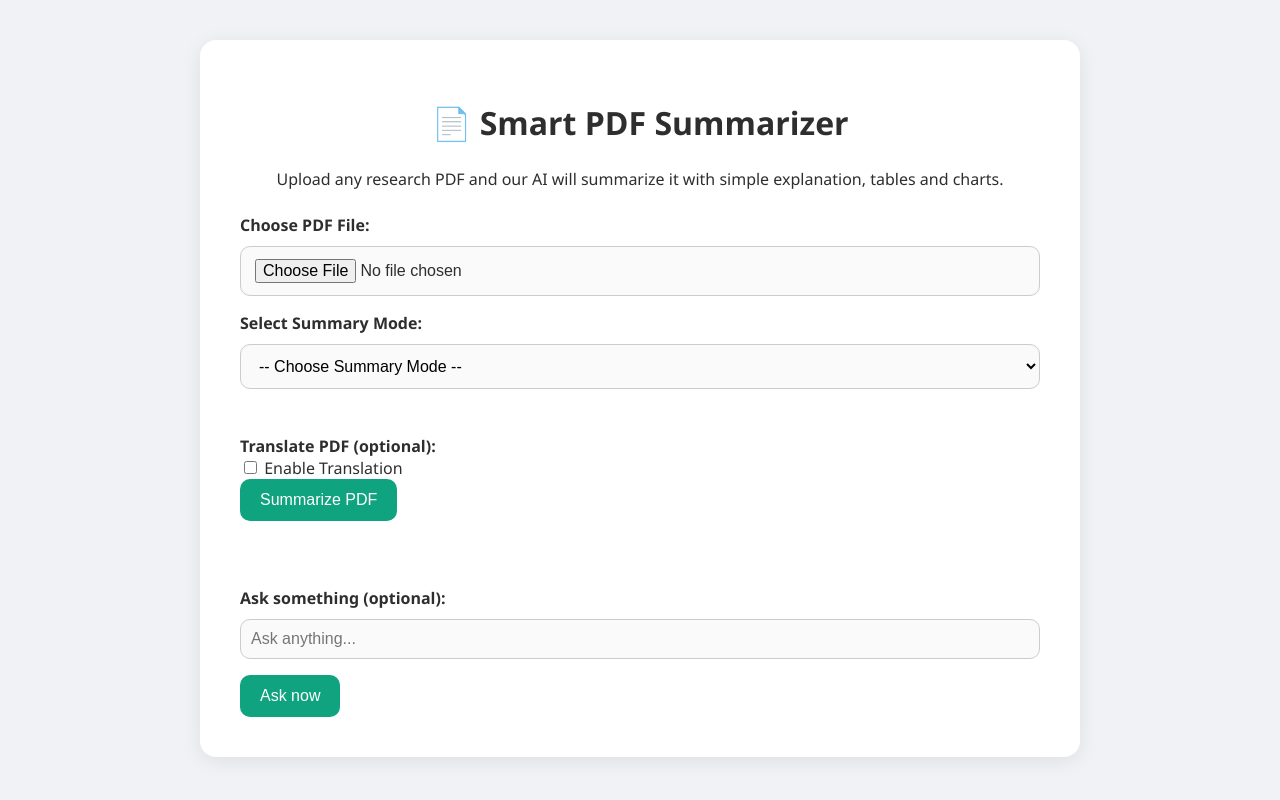
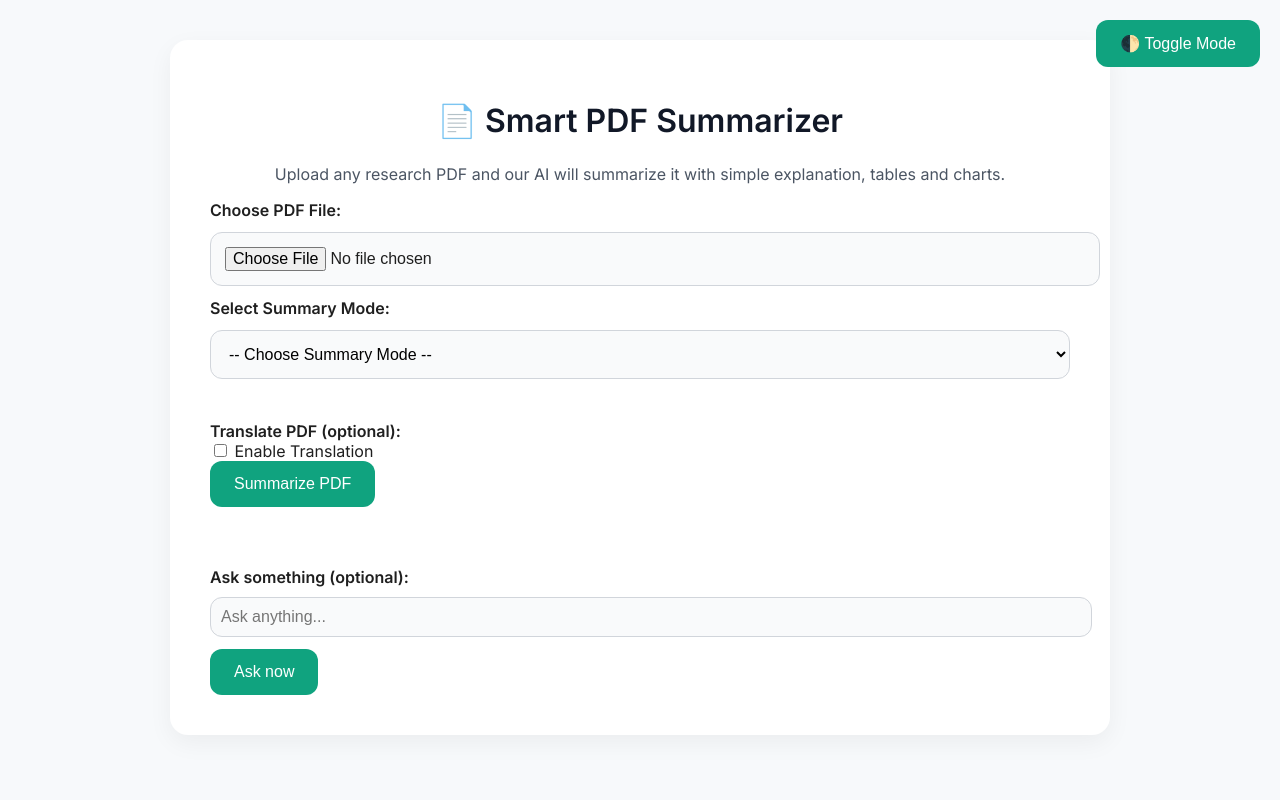
Before and after one commit to enkuwo/pdfreader, a Flask app: page / in a window 1280 px wide. Run offline with Flask 3, Linux system fonts and the light colour scheme.

Commit message:
Darktoggle

```diff
--- a/static/style.css
+++ b/static/style.css
@@ -1,107 +1,162 @@
+/* Import Inter font */
+@import url('https://fonts.googleapis.com/css2?family=Inter:wght@400;600&display=swap');
+
+/* Floating card animation */
+@keyframes floatIn {
+    0% {
+        transform: translateY(20px);
+        opacity: 0;
+    }
+    100% {
+        transform: translateY(0);
+        opacity: 1;
+    }
+}
+
+.container {
+    animation: floatIn 0.8s ease-in-out;
+}
+.summary-block, .tab-content, table {
+    animation: floatIn 1s ease-in-out;
+}
+
+
 /* Base layout */
 body {
-    font-family: 'Segoe UI', sans-serif;
-    background-color: #f0f2f5;
+    font-family: 'Inter', 'Segoe UI', sans-serif;
+    background-color: #f7f9fb;
     margin: 0;
     padding: 40px;
-    color: #2e2e2e;
+    color: #1f1f1f;
+    transition: background-color 0.3s ease;
+}
+
+/* Smooth fade-in animation */
+body, .container, .tab-content, button, input, select, textarea {
+    animation: fadeIn 0.6s ease-in-out;
+}
+@keyframes fadeIn {
+    from { opacity: 0; transform: translateY(10px); }
+    to { opacity: 1; transform: translateY(0); }
 }
 
 /* Center container */
 .container {
-    max-width: 800px;
+    max-width: 860px;
     margin: auto;
     background: #ffffff;
     padding: 40px;
-    border-radius: 16px;
-    box-shadow: 0 4px 20px rgba(0, 0, 0, 0.08);
+    border-radius: 18px;
+    box-shadow: 0 8px 24px rgba(0, 0, 0, 0.05);
 }
 
 /* Headings */
-h1, h2, p {
+h1, h2, h3, h4 {
     text-align: center;
     margin-bottom: 24px;
+    color: #111827;
 }
-/* Form inputs */
+
+p {
+    text-align: center;
+    color: #4b5563;
+}
+
+/* Input fields and select */
 input[type="file"],
 input[type="text"],
 select {
     width: 100%;
-    padding: 12px 14px;
+    padding: 14px;
     font-size: 16px;
-    margin-top: 10px;
-    margin-bottom: 16px;
-    border: 1px solid #ccc;
-    border-radius: 10px;
-    box-sizing: border-box;
-    background-color: #fafafa;
+    border: 1px solid #d1d5db;
+    border-radius: 12px;
+    background-color: #f9fafb;
+    margin: 12px 0;
+    transition: all 0.2s;
+}
+
+input:focus,
+select:focus {
+    border-color: #10a37f;
+    outline: none;
+    box-shadow: 0 0 0 3px rgba(16, 163, 127, 0.2);
 }
 
 /* Buttons */
 button {
-    padding: 12px 20px;
+    padding: 14px 24px;
     font-size: 16px;
     background-color: #10a37f;
     color: white;
     border: none;
-    border-radius: 10px;
+    border-radius: 12px;
     cursor: pointer;
-    transition: background-color 0.3s ease;
+    transition: all 0.25s ease;
 }
 
 button:hover {
     background-color: #0e8c6d;
+    transform: translateY(-1px);
 }
 
 /* Error message */
 .error {
-    color: red;
+    color: #dc2626;
+    background: #fee2e2;
+    border: 1px solid #fecaca;
+    padding: 12px;
+    border-radius: 10px;
     text-align: center;
     margin-bottom: 20px;
 }
 
 /* Tabs */
 .tab-buttons {
-    text-align: center;
-    margin-bottom: 20px;
+    display: flex;
+    justify-content: center;
+    gap: 12px;
+    margin-bottom: 24px;
 }
 
 .tab-buttons button {
-    background: #e4e6eb;
-    color: #333;
-    margin: 0 10px;
-    border-radius: 8px;
+    background: #f3f4f6;
+    color: #374151;
     padding: 10px 18px;
+    border-radius: 10px;
+    font-weight: 500;
     border: none;
-    font-weight: 500;
 }
 
 .tab-buttons button:hover {
-    background: #d8dadd;
+    background: #e5e7eb;
 }
 
-.tab-buttons button.active {
+.tab-buttons .active {
     background: #10a37f;
-    color: white;
+    color: #fff;
 }
 
 /* Tab content */
 .tab-content {
     display: none;
+    transition: opacity 0.3s ease;
 }
 
 .tab-content.active {
     display: block;
+    opacity: 1;
 }
 
-/* Summary block */
+/* Summary / answer block */
 .summary-block {
-    background-color: #f9f9f9;
+    background-color: #f9fafb;
     padding: 20px;
-    border-radius: 12px;
-    border: 1px solid #ddd;
-    line-height: 1.6;
+    border-radius: 14px;
+    border: 1px solid #e5e7eb;
+    line-height: 1.65;
     white-space: pre-wrap;
+    color: #1f2937;
 }
 
 /* Table styles */
--- a/templates/upload.html
+++ b/templates/upload.html
@@ -72,6 +72,10 @@
         <label><strong>Ask something (optional):</strong></label>
         <input type="text" name="chat_question" placeholder="Ask anything..." style="width: 100%; padding: 10px; margin-top: 10px;">
         <button type="submit" name="ask">Ask now</button>
+        <button onclick="toggleDarkMode()" style="position: fixed; top: 20px; right: 20px; z-index: 999;">
+            🌓 Toggle Mode
+        </button>
+
     </form>
 </div>
 
@@ -86,6 +90,18 @@
         translationOptions.style.display = toggle.checked ? 'block' : 'none';
     }
 </script>
+<script>
+function toggleDarkMode() {
+    document.body.classList.toggle("dark");
+    localStorage.setItem("darkMode", document.body.classList.contains("dark"));
+}
+window.onload = () => {
+    if (localStorage.getItem("darkMode") === "true") {
+        document.body.classList.add("dark");
+    }
+};
+</script>
+
 
 </body>
 </html>
```
Also changed, not shown: other parts of static/style.css (+61 -11 lines).
